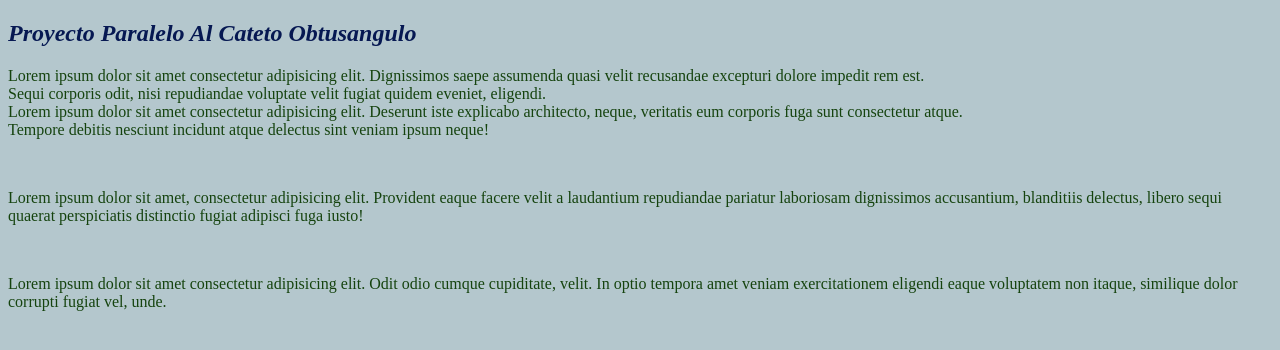
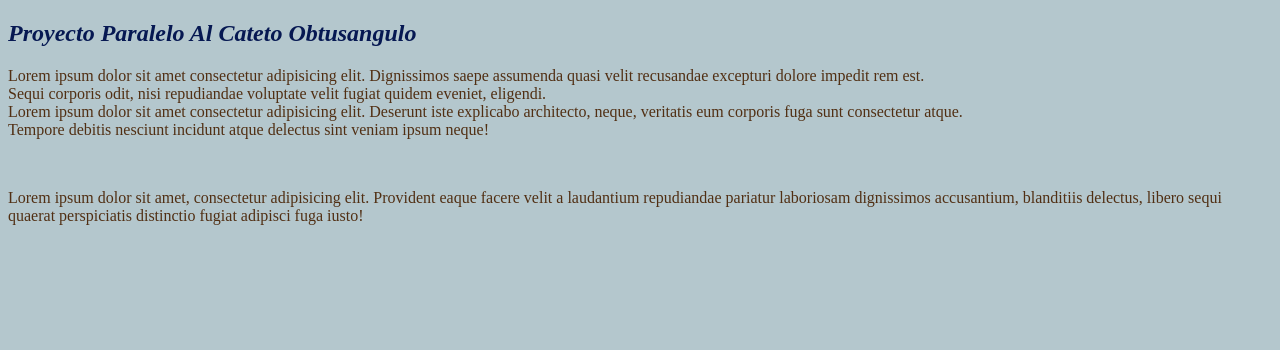
Before and after one commit to tobosio/CursoGit-2, a plain HTML site: page index.html in a window 1280 px wide. Drawn offline with Linux system fonts and the light colour scheme.

Commit message:
De todo un poco

```diff
--- a/CSS/estilos.css
+++ b/CSS/estilos.css
@@ -13,3 +13,6 @@ h2 {
       font-weight: bold;
       font-style: italic;
    }
+p{
+	color: #512F13;
+   }
--- a/JS/javascript.js
+++ b/JS/javascript.js
@@ -29,3 +29,4 @@ console.log("Valor de a: ", a); //undefined
 // Nota: Estos valores de las variables se pueden cambiar en consola temporalmente pero no se
 //guardaran en el archivo original o programa que las creo
 console.log("Nuevo valor de a: ",a);
+console.log("ültima modificación");
--- a/index.html
+++ b/index.html
@@ -8,8 +8,7 @@
 <body>
 	<h2> Proyecto Paralelo Al Cateto Obtusangulo </h2>
 	<p>Lorem ipsum dolor sit amet consectetur adipisicing elit. Dignissimos saepe assumenda quasi velit recusandae excepturi dolore impedit rem est.<br> Sequi corporis odit, nisi repudiandae voluptate velit fugiat quidem eveniet, eligendi.<br> Lorem ipsum dolor sit amet consectetur adipisicing elit. Deserunt iste explicabo architecto, neque, veritatis eum corporis fuga sunt consectetur atque.<br> Tempore debitis nesciunt incidunt atque delectus sint veniam ipsum neque!</p><br>
-	<p>Lorem ipsum dolor sit amet, consectetur adipisicing elit. Provident eaque facere velit a laudantium repudiandae pariatur laboriosam dignissimos accusantium, blanditiis delectus, libero sequi quaerat perspiciatis distinctio fugiat adipisci fuga iusto!</p><br>
-	<p>Lorem ipsum dolor sit amet consectetur adipisicing elit. Odit odio cumque cupiditate, velit. In optio tempora amet veniam exercitationem eligendi eaque voluptatem non itaque, similique dolor corrupti fugiat vel, unde.</p>
+	<p>Lorem ipsum dolor sit amet, consectetur adipisicing elit. Provident eaque facere velit a laudantium repudiandae pariatur laboriosam dignissimos accusantium, blanditiis delectus, libero sequi quaerat perspiciatis distinctio fugiat adipisci fuga iusto!</p><br></p>
 
 
 <script src="JS/javascript.js"></script>
```
